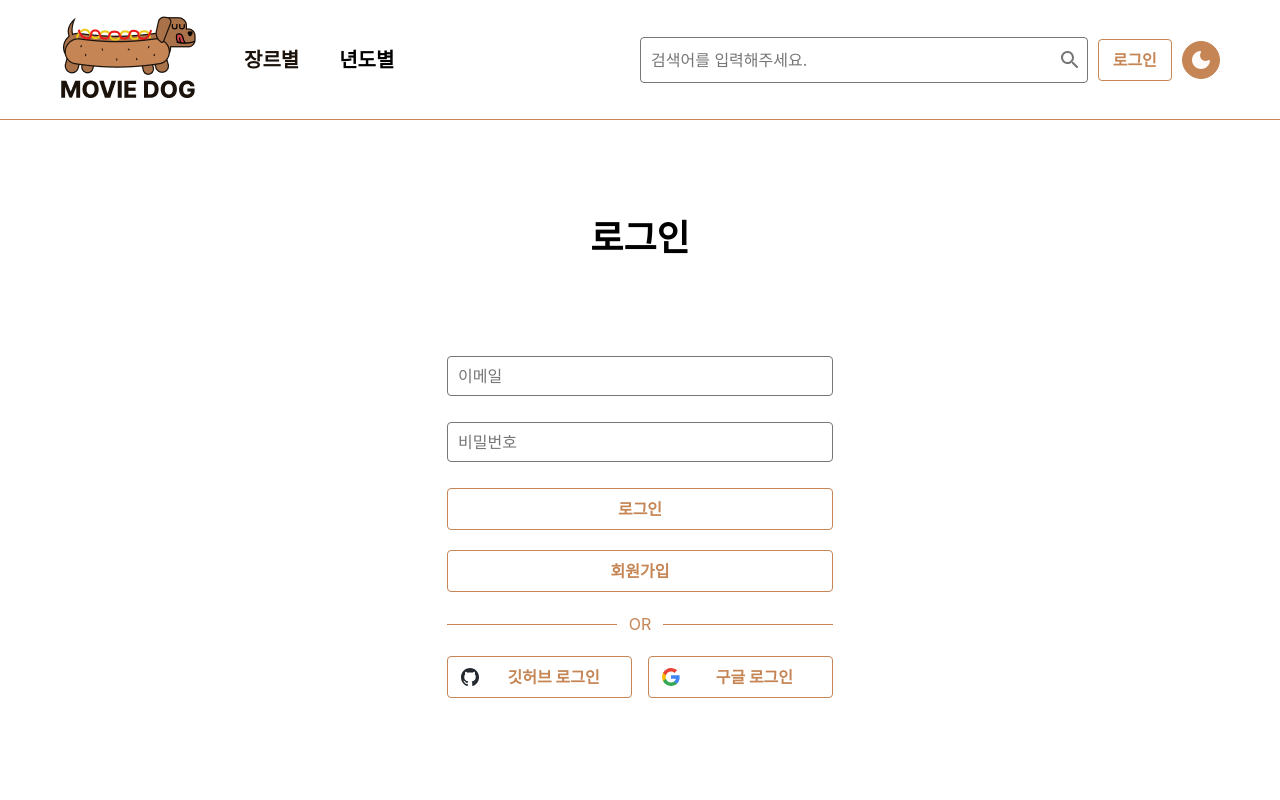
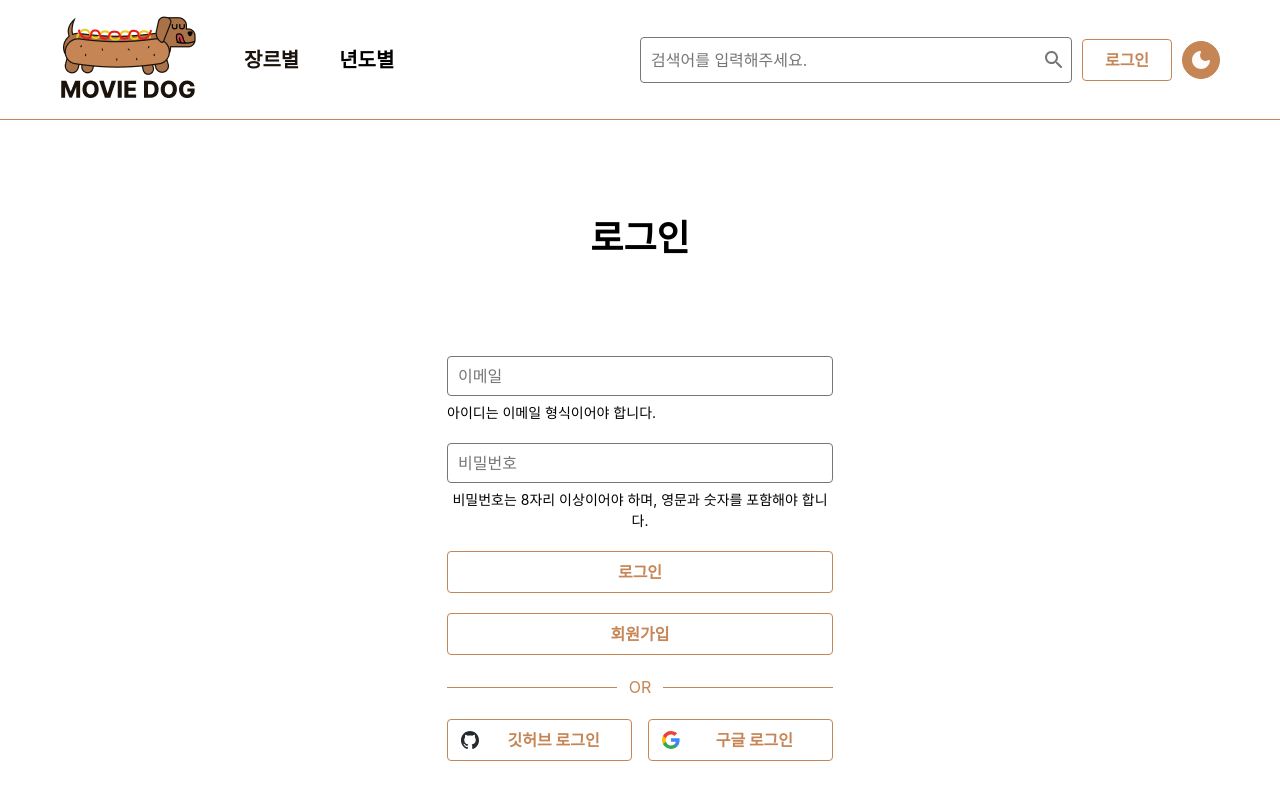
Before and after one commit to lulla-by/movie-dog, a Next.js app: page /login in a window 1280 px wide. Shown: the top 800 px of the page. Built offline with nearby package versions, Linux system fonts and the light colour scheme; no server answers; a web font is replaced by a local one.

Commit message:
[Feat] 로그인 및 로그아웃 기능 구현 완료 #31 - 로그인 및 로그아웃 구현 - recoil과 localstorage로 로그인 상태 검증

```diff
--- a/components/Header.tsx
+++ b/components/Header.tsx
@@ -13,10 +13,22 @@ import PermIdentityRoundedIcon from '@mui/icons-material/PermIdentityRounded';
 import ConfirmButton from './buttons/ConfirmButton';
 import SearchBar from './input/SearchBar';
 import ModeButton from './buttons/ModeButton';
+import { useRecoilState} from 'recoil';
+import { LoginsState } from '@/stores/LoginState';
 
 export function Header() {
   const router = useRouter();
   const [isTabBarShowing, setIsTabBarShowing] = useState(true);
+
+  const [isLogin, setIsLogin] = useRecoilState(LoginsState);
+
+  useEffect(() => {
+    const isLogin = window.localStorage.getItem('userData');
+    if (!isLogin) {
+      return;
+    }
+    setIsLogin(true);
+  }, []);
 
   useEffect(() => {
     let lastScrollY = document.defaultView?.scrollY;
@@ -39,6 +51,14 @@ export function Header() {
     return () => window.addEventListener('scroll', onScroll);
   }, []);
 
+  const Logout = () => {
+    const data = confirm('로그아웃하시겠습니까?');
+    if (data) {
+      window.localStorage.removeItem('userData');
+      setIsLogin(false);
+    }
+  };
+
   return (
     <HeaderBlock>
       <WrapperBlock>
@@ -57,7 +77,17 @@ export function Header() {
         </FlexContainer>
         <FlexContainer className="right-block">
           <SearchBar className="pc-nav" />
-          <ConfirmButton className="login-btn pc-nav" text="로그인" />
+          {isLogin === false ? (
+            <Link href="/login">
+              <ConfirmButton className="login-btn pc-nav" text="로그인" />
+            </Link>
+          ) : (
+            <ConfirmButton
+              onClick={Logout}
+              className="login-btn pc-nav"
+              text="로그아웃"
+            />
+          )}
           <ModeButton mode="light" />
         </FlexContainer>
       </WrapperBlock>
--- a/container/Login.tsx
+++ b/container/Login.tsx
@@ -4,16 +4,20 @@ import ConfirmButton from '../components/buttons/ConfirmButton';
 import { useState } from 'react';
 import { useRouter } from 'next/router';
 import { firebaseLogin } from '@/utils/UserLogin';
-import { LoginState, LoginToken } from '@/stores/LoginState';
+import Link from 'next/link';
 import { useSetRecoilState } from 'recoil';
+import { LoginsState } from '@/stores/LoginState';
+import { validation } from '@/utils/Validation';
 
 export default function Login() {
+
   const router = useRouter();
+
   const [id, setId] = useState('');
   const [password, setPassword] = useState('');
 
-  const loginState = useSetRecoilState(LoginState);
-  const loginToken = useSetRecoilState(LoginToken);
+  // 로그인 상태 전역관리
+  const isLogin = useSetRecoilState(LoginsState);
 
   const getInputData = (e: React.ChangeEvent<HTMLInputElement>) => {
     switch (e.target.placeholder) {
@@ -28,9 +32,20 @@ export default function Login() {
     }
   };
 
+  // 로그인 유효성 검증
+  const helperText = {
+    id: {valid:'올바른 이메일 형식입니다.',invalid:"아이디는 이메일 형식이어야 합니다."},
+    password:
+    { valid:'올바른 비밀번호 형식입니다.',invalid:"비밀번호는 8자리 이상이어야 하며, 영문과 숫자를 포함해야 합니다."},
+  };
+
+  const idValidation = validation('id', id);
+  const passwordValidation = validation('password', password);
+
+
+  // 로그인
   const login = async () => {
     if (id.trim().length <= 0 || password.trim().length <= 0) {
-      console.log('올바른 형식이 아님');
       return;
     }
     const userData = await firebaseLogin(id, password);
@@ -38,9 +53,8 @@ export default function Login() {
     if (userData.state === false) {
       return;
     }
-
-    loginState(userData.state);
-    loginToken(userData.uid);
+    window.localStorage.setItem('userData', JSON.stringify(userData));
+    isLogin(true);
     router.push('/');
   };
 
@@ -48,14 +62,21 @@ export default function Login() {
     <Container>
       <LoginBox>
         <TitleBox>로그인</TitleBox>
-        <Input onChange={getInputData} placeholder="이메일" />
+        <Input
+          onChange={getInputData}
+          placeholder="이메일"
+          helperText={idValidation ? helperText.id.valid:helperText.id.invalid}
+        />
         <ExtendsPasswordInput
           type="password"
           onChange={getInputData}
           placeholder="비밀번호"
+          helperText={passwordValidation ? helperText.password.valid : helperText.password.invalid}
         />
         <ExtendsConfirmButton onClick={login} text="로그인" />
-        <ExtendsConfirmButton text="회원가입" />
+        <Link href="/signup">
+          <ExtendsConfirmButton text="회원가입" />
+        </Link>
         <TextBox>
           <p>OR</p>
         </TextBox>
--- a/stores/LoginState.ts
+++ b/stores/LoginState.ts
@@ -1,10 +1,6 @@
 import { atom } from 'recoil';
 
-export const LoginToken = atom<string>({
-  key: 'LoginToken',
-  default: 'default',
-});
-export const LoginState = atom<boolean>({
+export const LoginsState = atom({
   key: 'LoginState',
   default: false,
 });
--- a/utils/UserLogin.ts
+++ b/utils/UserLogin.ts
@@ -1,11 +1,11 @@
 import { signInWithEmailAndPassword } from 'firebase/auth';
 import { authService } from '@/fbase';
-
 type UidType = {
   uid: string;
   state: boolean;
 };
 
+// 파이어베이스 로그인 함수
 export const firebaseLogin = async (
   id: string,
   password: string,
@@ -22,8 +22,9 @@ export const firebaseLogin = async (
       state: true,
     };
   } catch (error) {
+    alert("이메일과 비밀번호를 확인해주세요")
     return {
-      uid: 'no',
+      uid: '',
       state: false,
     };
   }
```
Also changed, not shown: container/SignUp.tsx (+1 -10 lines).
